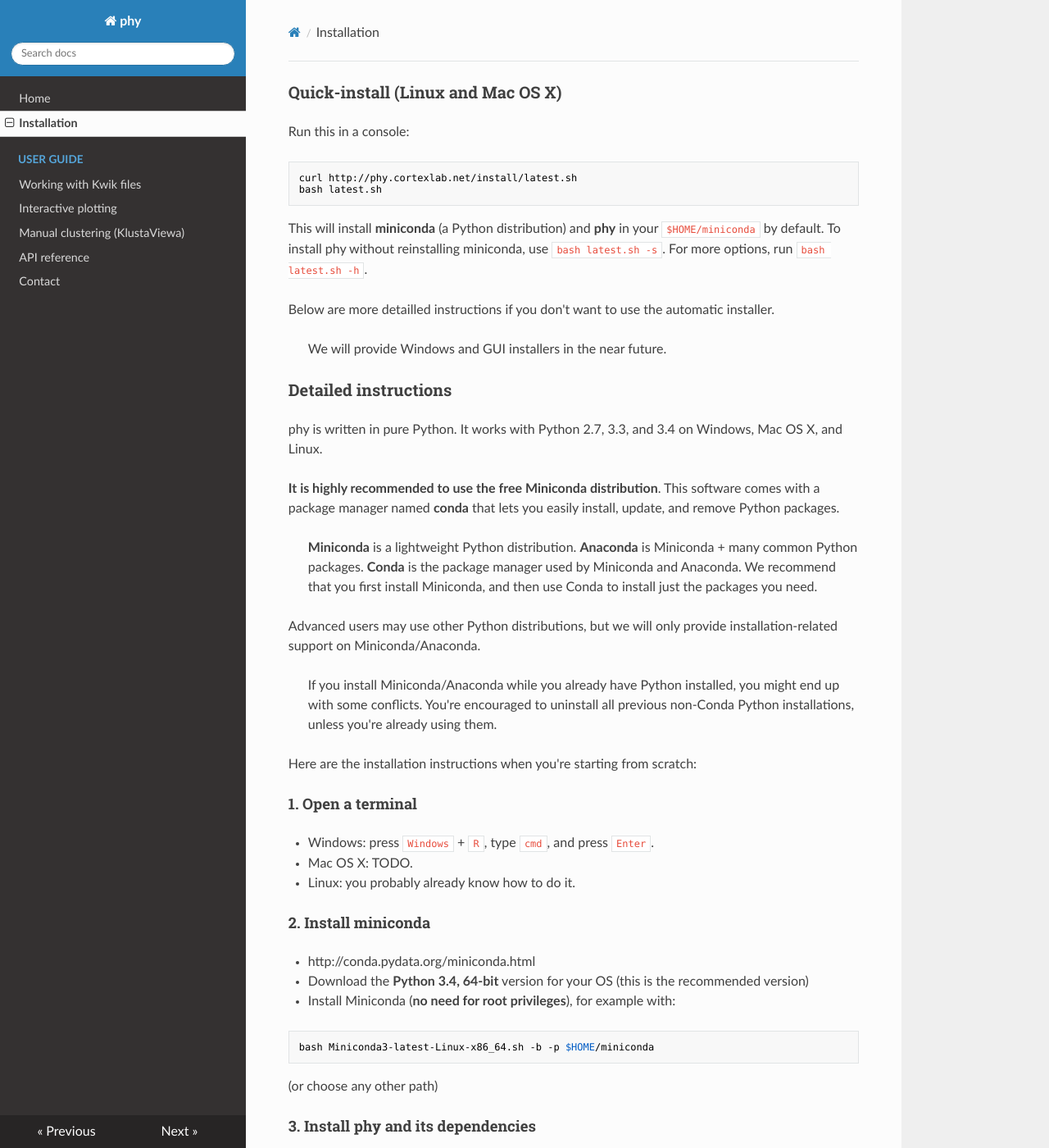
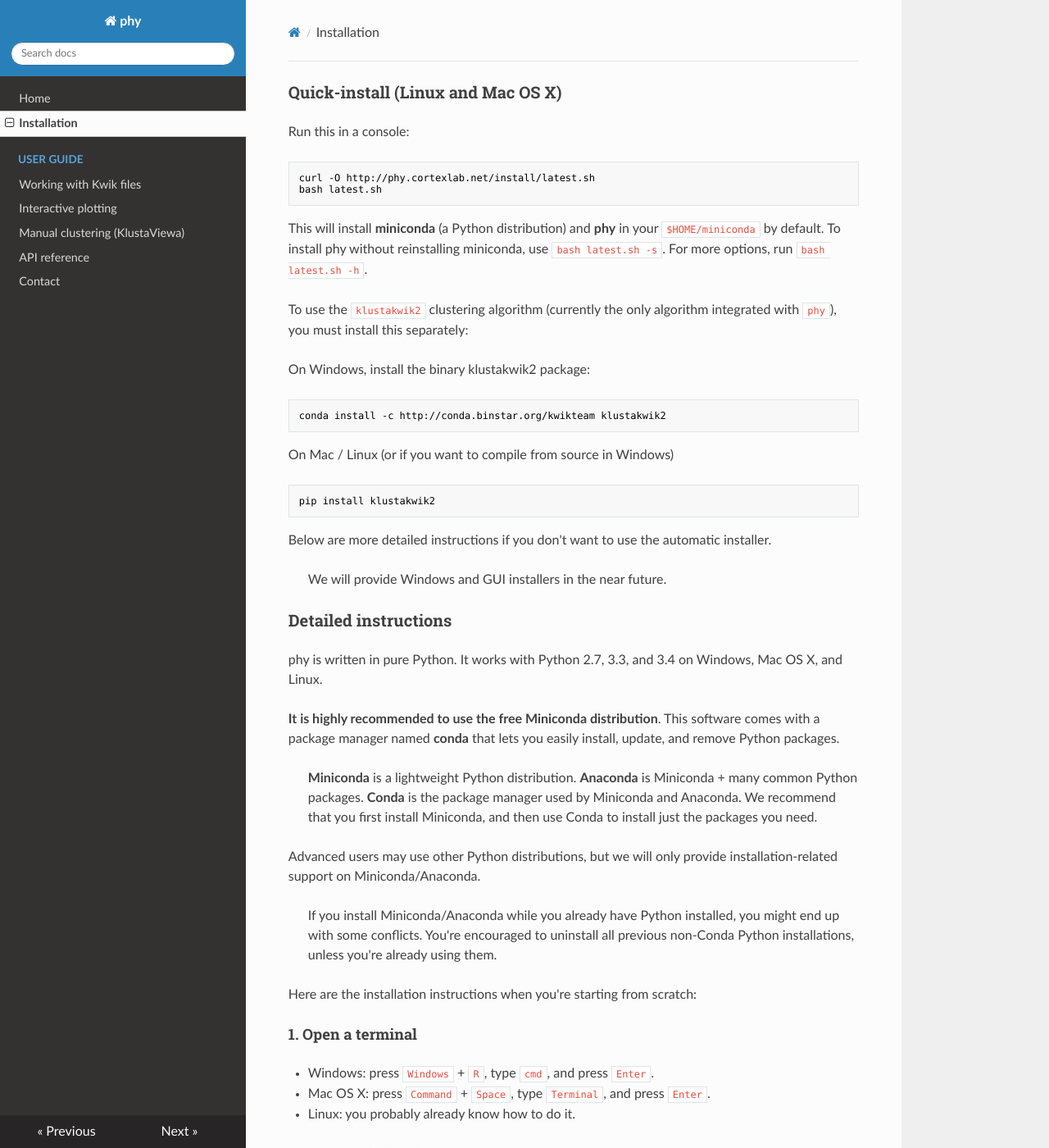
Before and after one commit to kwikteam/phy-doc, an MkDocs documentation site: the page built from docs/install.md, in a window 1280 px wide and 1400 px high. Shown: the whole window at 82% size. Built offline with MkDocs 1.6.1, drawn with Linux system fonts in a browser that asks for light colours; nearby versions of some CDN libraries; old or Windows-style settings are respelled for this version of MkDocs; some of the changed text lies outside the part shown.

Commit message:
Updated install

````diff
--- a/docs/install.md
+++ b/docs/install.md
@@ -3,13 +3,25 @@
 Run this in a console:
 
 ```
-curl http://phy.cortexlab.net/install/latest.sh
+curl -O http://phy.cortexlab.net/install/latest.sh
 bash latest.sh
 ```
 
 This will install **miniconda** (a Python distribution) and **phy** in your `$HOME/miniconda` by default. To install phy without reinstalling miniconda, use `bash latest.sh -s`. For more options, run `bash latest.sh -h`.
 
-Below are more detailled instructions if you don't want to use the automatic installer.
+To use the `klustakwik2` clustering algorithm (currently the only algorithm integrated with `phy`), you must install this separately:
+
+On Windows, install the binary klustakwik2 package:
+```
+conda install -c http://conda.binstar.org/kwikteam klustakwik2
+```
+
+On Mac / Linux (or if you want to compile from source in Windows)
+```
+pip install klustakwik2
+```
+
+Below are more detailed instructions if you don't want to use the automatic installer.
 
 > We will provide Windows and GUI installers in the near future.
 
@@ -30,7 +42,7 @@ Here are the installation instructions when you're starting from scratch:
 #### 1. Open a terminal
 
 * Windows: press `Windows` + `R`, type `cmd`, and press `Enter`.
-* Mac OS X: TODO.
+* Mac OS X: press `Command` + `Space`, type `Terminal`, and press `Enter`.
 * Linux: you probably already know how to do it.
 
 #### 2. Install miniconda
@@ -51,6 +63,16 @@ bash Miniconda3-latest-Linux-x86_64.sh -b -p $HOME/miniconda
 conda install conda python=3 pip numpy matplotlib scipy h5py pyqt ipython-notebook requests && pip install vispy phy
 ```
 
+On Windows, install the binary klustakwik2 package:
+```
+conda install -c http://conda.binstar.org/kwikteam klustakwik2
+```
+
+On Mac / Linux (or if you want to compile from source in Windows)
+```
+pip install klustakwik2
+```
+
 > Advanced users can use the development version with `git clone git://github.com/kwikteam/phy.git && cd phy && python setup.py develop`.
 
 
@@ -67,6 +89,7 @@ There are several dependencies:
 * matplotlib (optional, for plotting)
 * IPython and its notebook (optional, but recommended for interactive use)
 * requests (for downloading test data)
+* klustakwik2 (fast masked-EM clustering algorithm)
 
 Most of these dependencies are only imported when you use a feature that needs them. This means that you don't need all dependencies if you're just interested in a small part of the library.
 
````
Also changed, not shown: docs/index.md (+1 -1 lines).
